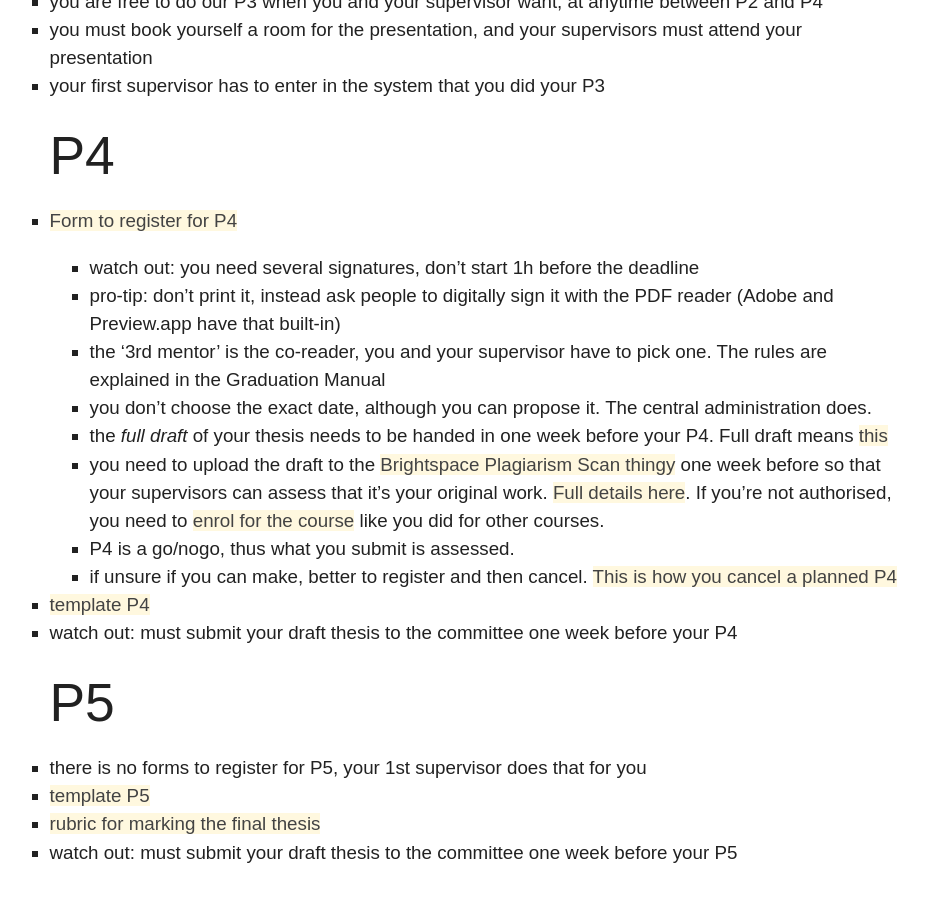
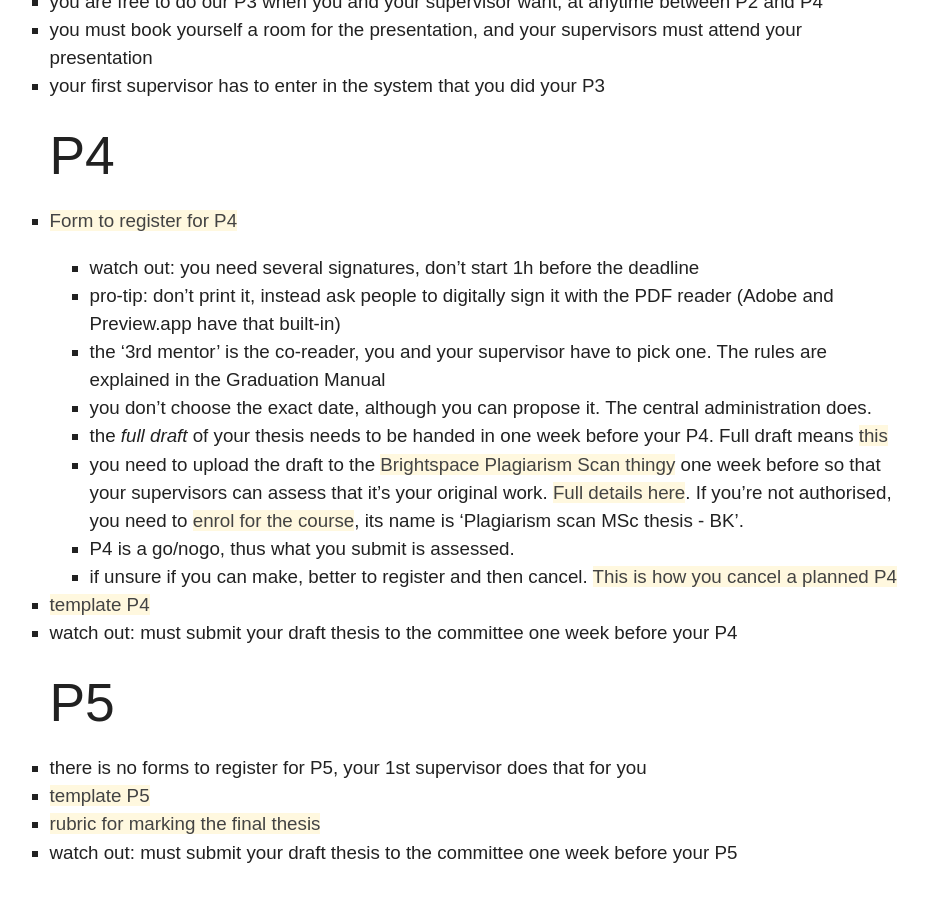
Before and after one commit to tudelft3d/geo2020, a Jekyll site: the page built from rules/index.md, in a window 1280 px wide and 900 px high, scrolled down 1613 px. Shown: the whole window, without its empty margins (165-1093 px from the left). Built offline with Jekyll 4.4.1, drawn with Linux system fonts in a browser that asks for light colours; nearby versions of some CDN libraries.

Commit message:
name of plagiarism course

```diff
--- a/rules/index.md
+++ b/rules/index.md
@@ -50,7 +50,7 @@ Even if it takes you 2 years to complete, the rules that applied when you starte
   1. the '3rd mentor' is the co-reader, you and your supervisor have to pick one. The rules are explained in the Graduation Manual
   1. you don't choose the exact date, although you can propose it. The central administration does.
   1. the *full draft* of your thesis needs to be handed in one week before your P4. Full draft means [this](https://3d.bk.tudelft.nl/courses/geo2020/faq/#what-is-a-complete-draft-at-p4)
-  1. you need to upload the draft to the [Brightspace Plagiarism Scan thingy](https://brightspace.tudelft.nl/d2l/home/47493) one week before so that your supervisors can assess that it's your original work. [Full details here](Nieuw_Teacher_mail_V4.docx). If you're not authorised, you need to [enrol for the course](https://brightspace-cc.tudelft.nl/) like you did for other courses.
+  1. you need to upload the draft to the [Brightspace Plagiarism Scan thingy](https://brightspace.tudelft.nl/d2l/home/47493) one week before so that your supervisors can assess that it's your original work. [Full details here](Nieuw_Teacher_mail_V4.docx). If you're not authorised, you need to [enrol for the course](https://brightspace-cc.tudelft.nl/), its name is 'Plagiarism scan MSc thesis - BK'.
   1. P4 is a go/nogo, thus what you submit is assessed.
   1. if unsure if you can make, better to register and then cancel. [This is how you cancel a planned P4](../faq/#withdrawing-from-p4)
 
```
